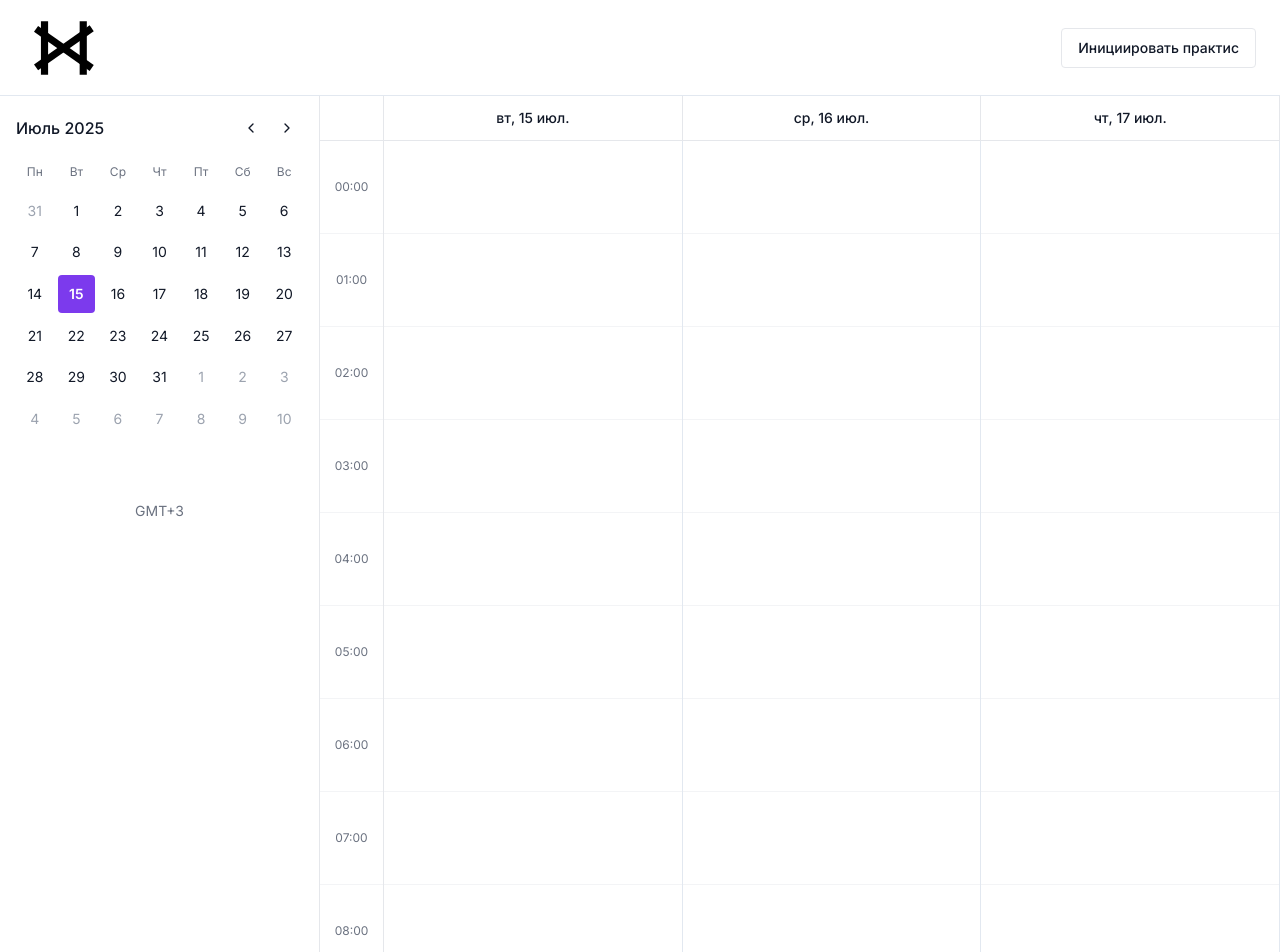
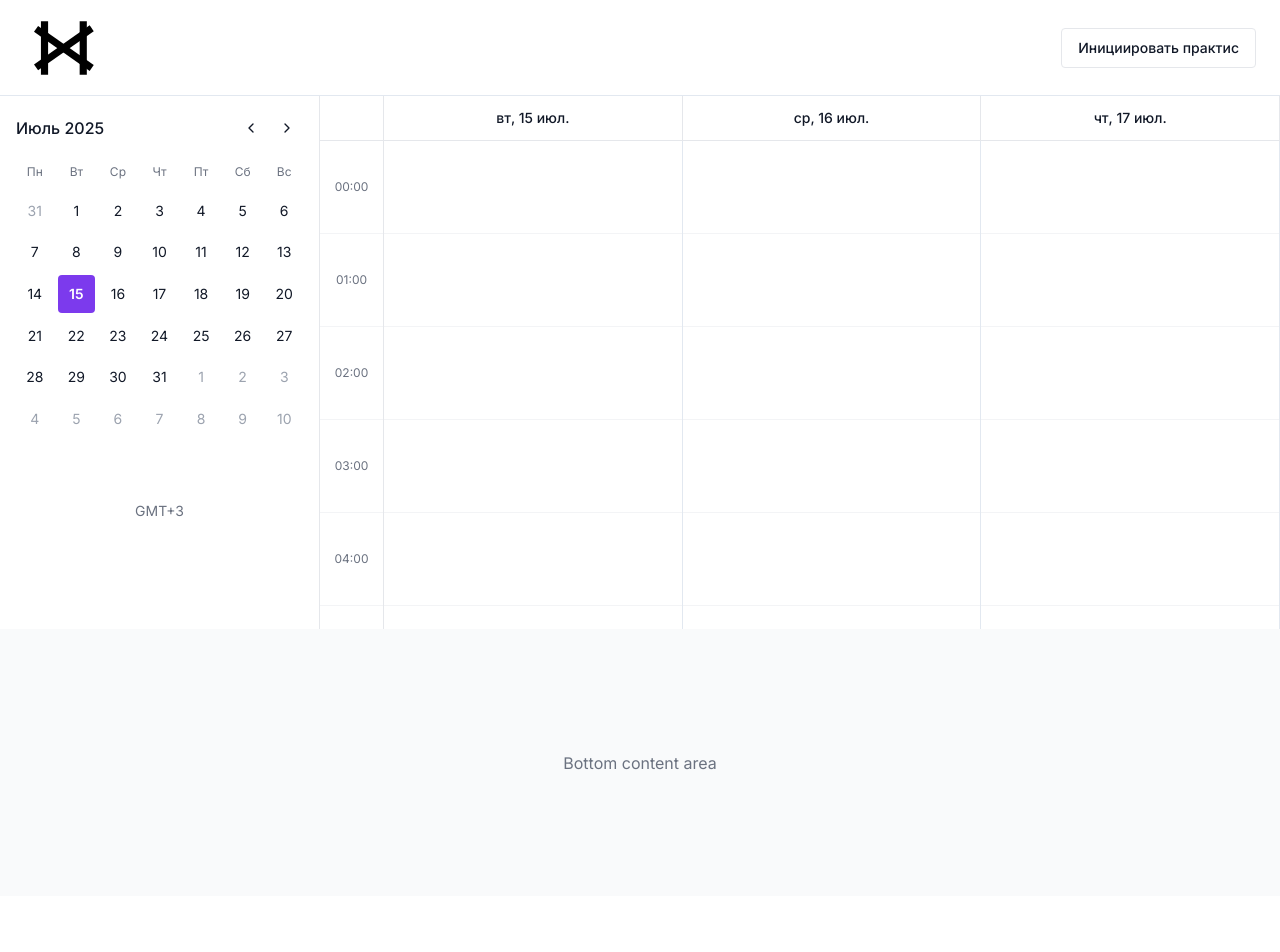
Before and after one commit to practice-energy/front-application, a Next.js app: page /calendar in a window 1280 px wide. Shown: the top 952 px of the page. After the commit the page ends 896 px from the top, so only its background shows below. Built offline with nearby package versions, Linux system fonts and the light colour scheme.

Commit message:
fix: enforce fixed height and scroll for calendar page
Constrain ScheduleView height and enable scroll for it only.

#VERCEL_SKIP

Co-authored-by: null <209658977+1ncert0@users.noreply.github.com>

```diff
--- a/app/calendar/page.tsx
+++ b/app/calendar/page.tsx
@@ -5,7 +5,7 @@ import { mockBookings } from "@/services/mock-bookings"
 
 export default function CalendarPage() {
   return (
-    <div className="h-screen">
+    <div className="h-screen overflow-hidden">
       <AdeptCalendar bookings={mockBookings} timezone="GMT+3" />
     </div>
   )
--- a/components/adept-calendar/index.tsx
+++ b/components/adept-calendar/index.tsx
@@ -14,14 +14,16 @@ export function AdeptCalendar({ bookings, timezone }: AdeptCalendarProps) {
   const [selectedDate, setSelectedDate] = useState<Date>(new Date())
 
   return (
-      <div>
-          <div className="flex">
-              <CalendarSidebar selectedDate={selectedDate} onDateSelect={setSelectedDate} timezone={timezone} />
-              <ScheduleView selectedDate={selectedDate} bookings={bookings} />
-          </div>
+    <div className="h-full flex flex-col overflow-hidden">
+      <div className="flex h-2/3">
+        <CalendarSidebar selectedDate={selectedDate} onDateSelect={setSelectedDate} timezone={timezone} />
+        <ScheduleView selectedDate={selectedDate} bookings={bookings} />
+      </div>
 
-          {/* Bottom content */}
-          <div className="pb-72"></div>
+      {/* Bottom content */}
+      <div className="h-1/3 bg-gray-50 p-4">
+        <div className="h-full flex items-center justify-center text-gray-500">Bottom content area</div>
       </div>
+    </div>
   )
 }
--- a/components/adept-calendar/schedule-view.tsx
+++ b/components/adept-calendar/schedule-view.tsx
@@ -1,10 +1,10 @@
 "use client"
 
-import {useEffect, useRef} from "react"
-import {ScrollArea} from "@/components/ui/scroll-area"
-import {TimeColumn} from "./time-column"
-import {DayColumn} from "./day-column"
-import type {Booking} from "@/types/booking"
+import { useEffect, useRef } from "react"
+import { ScrollArea } from "@/components/ui/scroll-area"
+import { TimeColumn } from "./time-column"
+import { DayColumn } from "./day-column"
+import type { Booking } from "@/types/booking"
 
 interface ScheduleViewProps {
   selectedDate: Date
@@ -37,7 +37,7 @@ export function ScheduleView({ selectedDate, bookings }: ScheduleViewProps) {
   }, [selectedDate])
 
   return (
-    <div className="flex-1 overflow-hidden">
+    <div className="flex-1 h-full overflow-hidden">
       <ScrollArea className="h-full" ref={scrollAreaRef}>
         <div className="flex">
           <TimeColumn slotHeight={SLOT_HEIGHT} />
```
Also changed, not shown: components/adept-calendar/calendar-widget.tsx (line endings or trailing spaces).
